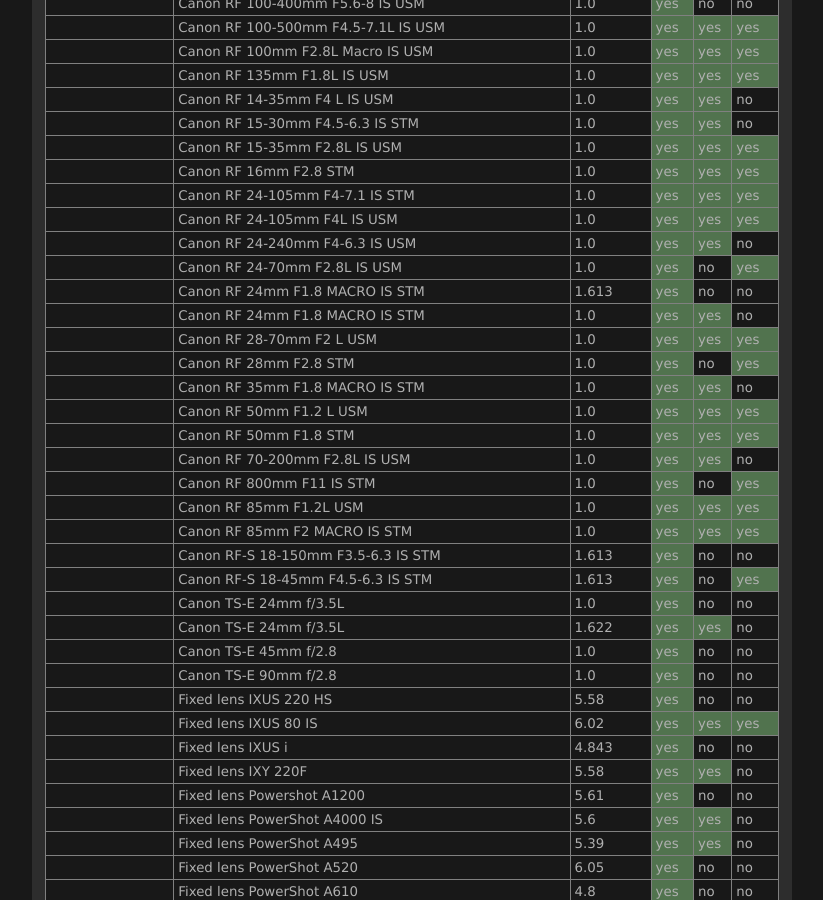
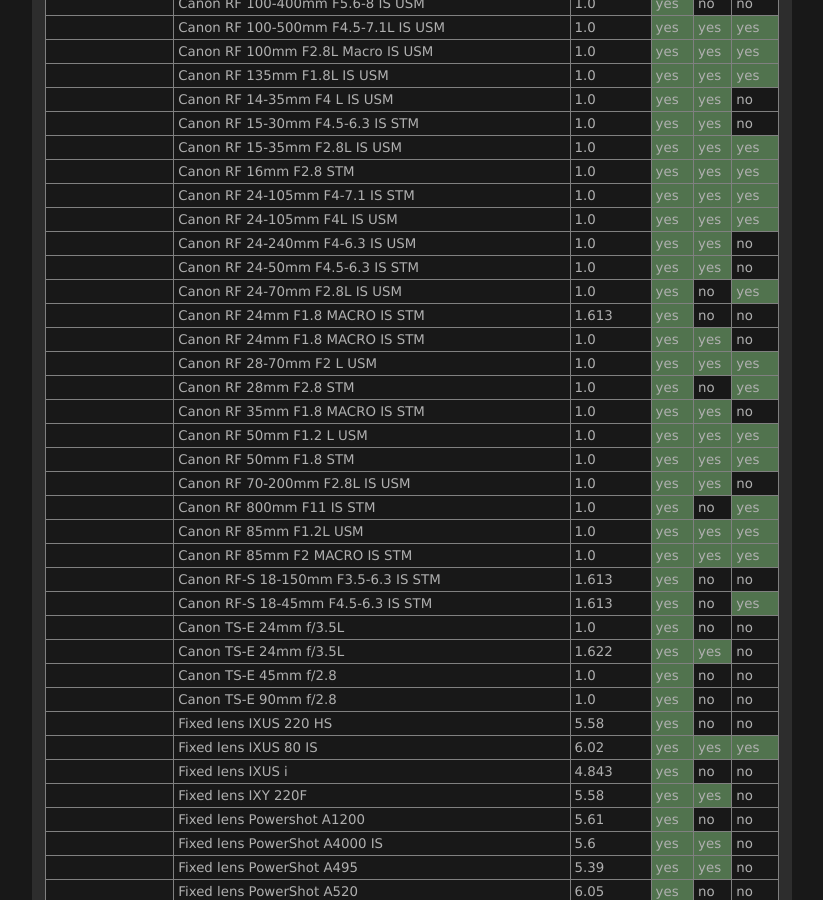
Before and after one commit to lensfun/lensfun.github.io, a Jekyll site: the page built from _posts/lenslist/2999-12-31-Lenslist-master.md, in a window 1280 px wide and 900 px high, scrolled down 4530 px. Shown: the whole window, without its empty margins (284-1107 px from the left). Built offline with Jekyll 4.4.1, drawn with Linux system fonts in a browser that asks for light colours.

Commit message:
Update master lens list from GitHub Actions

```diff
--- a/_posts/lenslist/2999-12-31-Lenslist-master.md
+++ b/_posts/lenslist/2999-12-31-Lenslist-master.md
@@ -187,6 +187,7 @@ This list was generated on 2024-08-05 from current Lensfun sources. Your Lensfun
 <tr class="lenslist-bg2"><td></td><td>Canon RF 24-105mm F4-7.1 IS STM</td><td>1.0</td><td class="lenslist-highlight lenslist-check">yes</td><td class="lenslist-highlight lenslist-check">yes</td><td class="lenslist-highlight lenslist-check">yes</td></tr>
 <tr class="lenslist-bg2"><td></td><td>Canon RF 24-105mm F4L IS USM</td><td>1.0</td><td class="lenslist-highlight lenslist-check">yes</td><td class="lenslist-highlight lenslist-check">yes</td><td class="lenslist-highlight lenslist-check">yes</td></tr>
 <tr class="lenslist-bg2"><td></td><td>Canon RF 24-240mm F4-6.3 IS USM</td><td>1.0</td><td class="lenslist-highlight lenslist-check">yes</td><td class="lenslist-highlight lenslist-check">yes</td><td class="lenslist-check">no</td></tr>
+<tr class="lenslist-bg2"><td></td><td>Canon RF 24-50mm F4.5-6.3 IS STM</td><td>1.0</td><td class="lenslist-highlight lenslist-check">yes</td><td class="lenslist-highlight lenslist-check">yes</td><td class="lenslist-check">no</td></tr>
 <tr class="lenslist-bg2"><td></td><td>Canon RF 24-70mm F2.8L IS USM</td><td>1.0</td><td class="lenslist-highlight lenslist-check">yes</td><td class="lenslist-check">no</td><td class="lenslist-highlight lenslist-check">yes</td></tr>
 <tr class="lenslist-bg2"><td></td><td>Canon RF 24mm F1.8 MACRO IS STM</td><td>1.613</td><td class="lenslist-highlight lenslist-check">yes</td><td class="lenslist-check">no</td><td class="lenslist-check">no</td></tr>
 <tr class="lenslist-bg2"><td></td><td>Canon RF 24mm F1.8 MACRO IS STM</td><td>1.0</td><td class="lenslist-highlight lenslist-check">yes</td><td class="lenslist-highlight lenslist-check">yes</td><td class="lenslist-check">no</td></tr>
```
